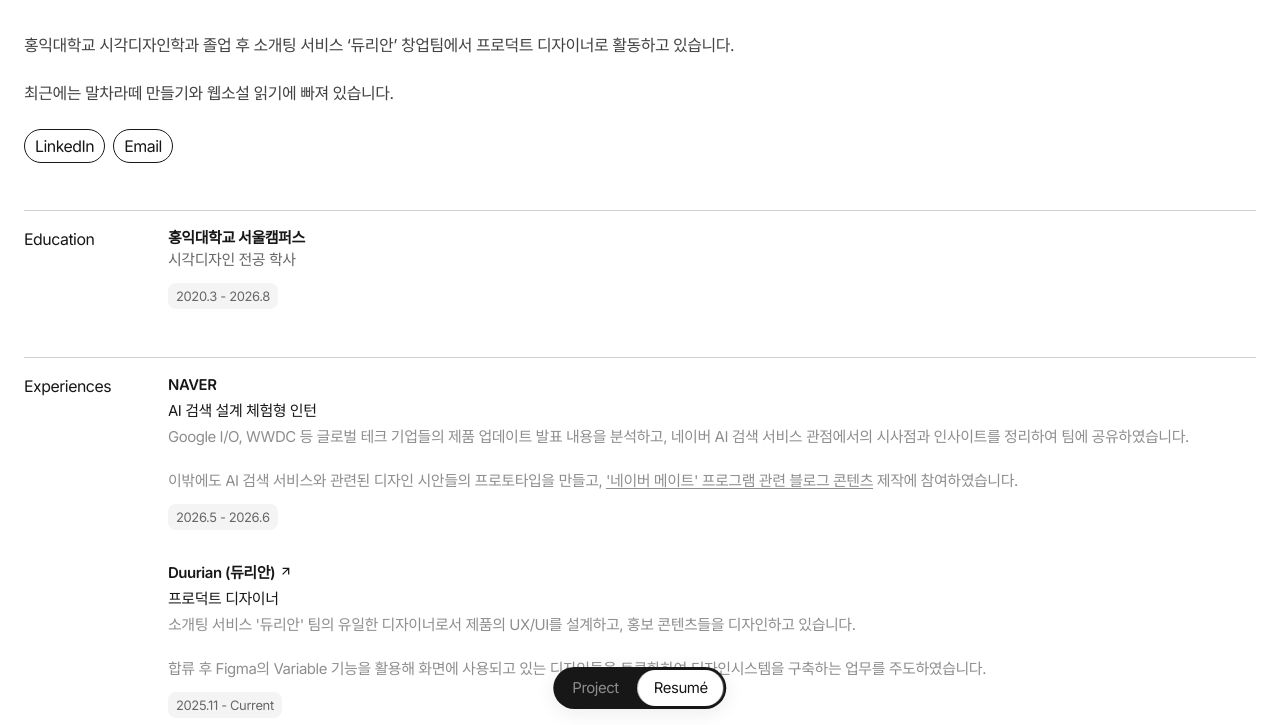
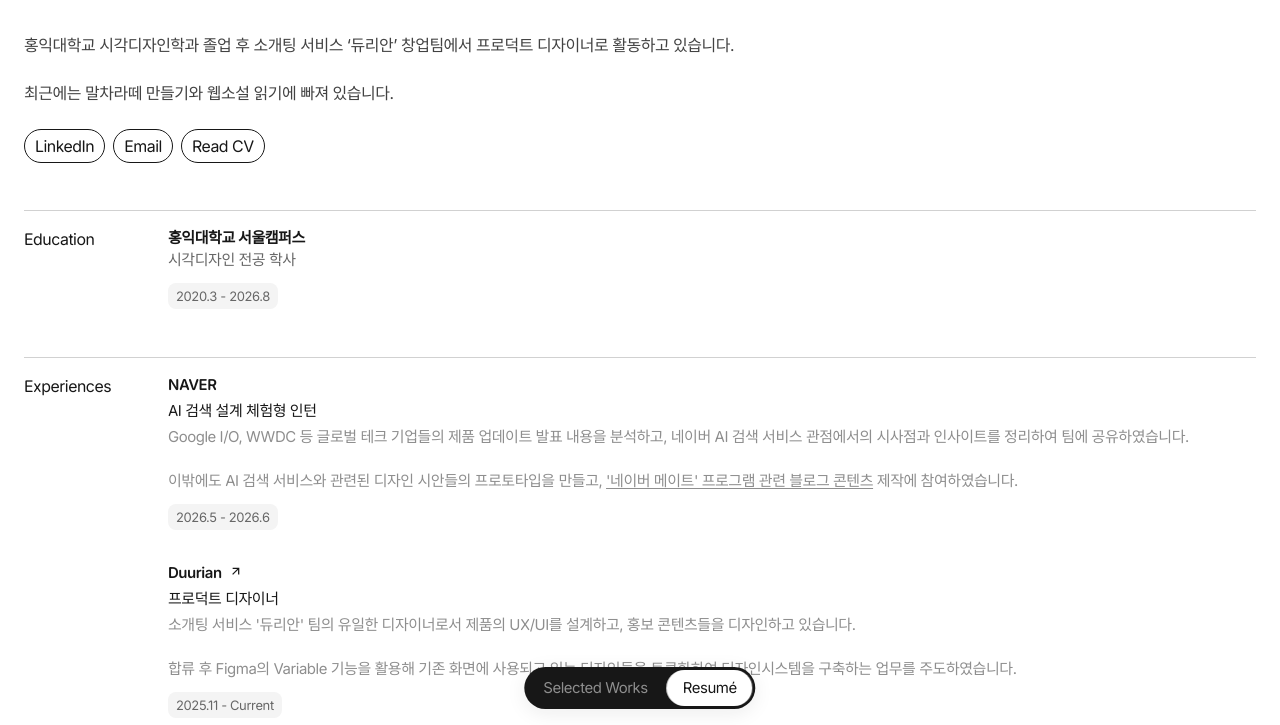
Before and after one commit to shmono/portfolio, a plain HTML site: page index.html in a window 1280 px wide. Both pictures are taken after a click on the tab "Resumé". Shown: the part 75-800 px from the top of the page. Drawn offline with Linux system fonts and the light colour scheme; a web font is replaced by a local one.

Commit message:
Rename works section and add CV button

```diff
--- a/index.html
+++ b/index.html
@@ -5,7 +5,7 @@
   <meta name="viewport" content="width=device-width, initial-scale=1.0">
   <meta name="robots" content="noindex, nofollow">
   <title>Seohyun Kim | UX/UI Designer</title>
-  <link rel="stylesheet" href="style.css?v=20261116-8">
+  <link rel="stylesheet" href="style.css?v=20261118-1">
   <script src="script.js?v=20261116-2" defer></script>
 </head>
 <body>
@@ -14,7 +14,7 @@
 
     <nav class="section-tabs t-tabs" aria-label="포트폴리오 섹션" role="tablist">
       <span class="t-tabs-pill" aria-hidden="true"></span>
-      <button class="section-tab t-tab is-active" type="button" role="tab" aria-selected="true" aria-controls="projects-panel" data-tab="projects-panel">Project</button>
+      <button class="section-tab t-tab is-active" type="button" role="tab" aria-selected="true" aria-controls="projects-panel" data-tab="projects-panel">Selected Works</button>
       <button class="section-tab t-tab" type="button" role="tab" aria-selected="false" aria-controls="resume-panel" data-tab="resume-panel" tabindex="-1">Resumé</button>
     </nav>
 
@@ -47,6 +47,7 @@
                 <span>Copied</span>
               </span>
             </button>
+            <button class="pill cv-button" type="button" aria-disabled="true">Read CV</button>
           </div>
         </div>
 
@@ -56,7 +57,7 @@
     <!-- ================= PROJECTS ================= -->
     <section class="col col-projects is-active" id="projects-panel" role="tabpanel">
       <header class="col-head">
-        <h2>Project</h2>
+        <h2>Selected Works</h2>
       </header>
 
       <div class="list">
@@ -164,7 +165,7 @@
                     </svg>
                   </span>
                   <span class="experience-link-arrow__text">
-                    Duurian <span class="experience-link-arrow__ending">(듀리안)<span class="experience-link-arrow__icon experience-link-arrow__icon--trailing" aria-hidden="true">
+                    Duurian <span class="experience-link-arrow__ending"><span class="experience-link-arrow__icon experience-link-arrow__icon--trailing" aria-hidden="true">
                       <svg viewBox="0 0 12 12" focusable="false">
                         <polyline points="4.518 2.666 9.356 2.666 9.356 7.504"></polyline>
                         <line x1="4.515" y1="7.503" x2="9.337" y2="2.682"></line>
@@ -174,7 +175,7 @@
                 </a>
               </p>
               <p class="experience-role">프로덕트 디자이너</p>
-              <p class="experience-description">소개팅 서비스 '듀리안' 팀의 유일한 디자이너로서 제품의 UX/UI를 설계하고, 홍보 콘텐츠들을 디자인하고 있습니다.<br><br>합류 후 Figma의 Variable 기능을 활용해 화면에 사용되고 있는 디자인들을 토큰화하여 디자인시스템을 구축하는 업무를 주도하였습니다.</p>
+              <p class="experience-description">소개팅 서비스 '듀리안' 팀의 유일한 디자이너로서 제품의 UX/UI를 설계하고, 홍보 콘텐츠들을 디자인하고 있습니다.<br><br>합류 후 Figma의 Variable 기능을 활용해 기존 화면에 사용되고 있는 디자인들을 토큰화하여 디자인시스템을 구축하는 업무를 주도하였습니다.</p>
               <p class="date">2025.11 - Current</p>
             </div>
 
@@ -198,7 +199,7 @@
                 </a>
               </p>
               <p class="experience-role">31기 · UX 디자이너</p>
-              <p class="experience-description">삼성전자 현업 디자이너들과 협업하여 총 3회의 산학협력 프로젝트를 수행하고, 결과물을 사내 임직원 대상으로 발표하였습니다.<br><br>사용자 설문조사와 인터뷰를 바탕으로 갤럭시의 강점을 강화할 수 있는 UX 시나리오를 발굴하고, 기존 AI 기능의 UX/UI를 분석하여 개선 방향을 제안하였습니다.</p>
+              <p class="experience-description">삼성전자 현업 디자이너들과 협업하여 총 3회의 산학협력 프로젝트를 수행하고 결과물을 사내 임직원 대상으로 발표하였습니다.<br><br>사용자 설문조사와 인터뷰를 바탕으로 갤럭시의 강점을 강화할 수 있는 UX 시나리오를 발굴하고, 기존 갤럭시 AI 경험의 UX/UI를 분석하여 개선 아이디어들을 제안하였습니다.</p>
               <p class="date">2023.1 - 2025.11</p>
             </div>
 
@@ -210,9 +211,8 @@
             </div>
 
             <div class="experience-item">
-              <p class="experience-company">Hyphen (하이픈)</p>
-              <p class="experience-role">UX/UI · 브랜드 디자이너</p>
-              <p class="experience-description">소모임 연합전시 참여(3회)</p>
+              <p class="experience-company">Hyphen</p>
+              <p class="experience-description">홍익대 시각디자인과 시각환경디자인 소모임 '하이픈'에서 서비스 디자인과 브랜딩 프로젝트들을 경험하였습니다.</p>
               <p class="date">2021.3 - 2024.3</p>
             </div>
 
--- a/style.css
+++ b/style.css
@@ -238,6 +238,12 @@ a {
     background 0.2s,
     color 0.2s,
     border-color 0.2s;
+}
+
+.cv-button {
+  background: transparent;
+  color: inherit;
+  font: inherit;
 }
 
 .email-copy.is-copied {
```
Also changed, not shown: project.html (+1 -1 lines).
